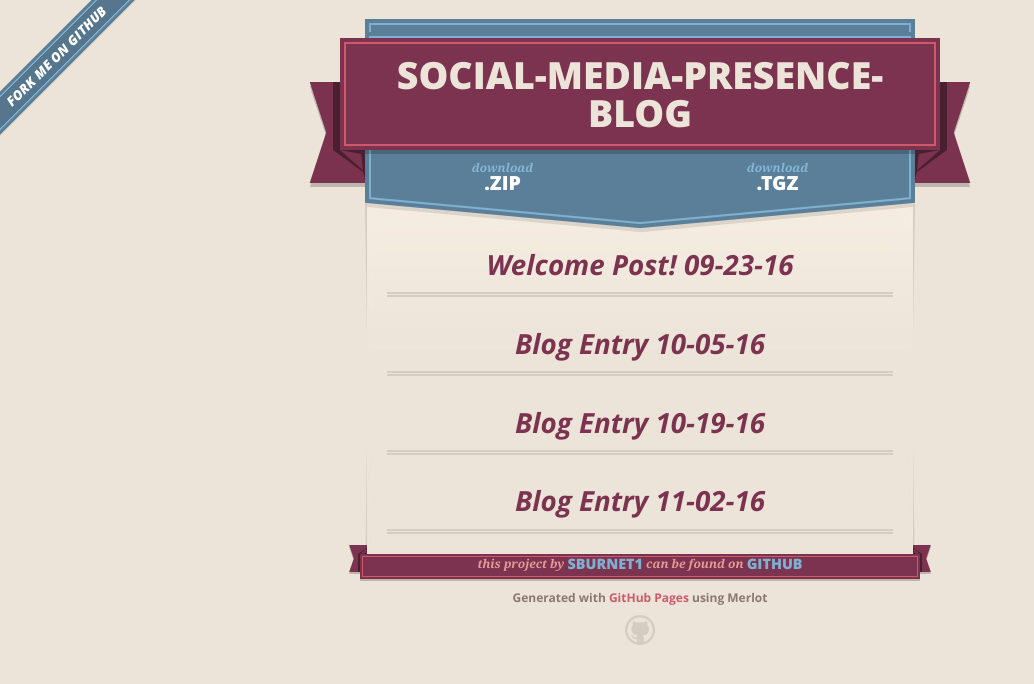
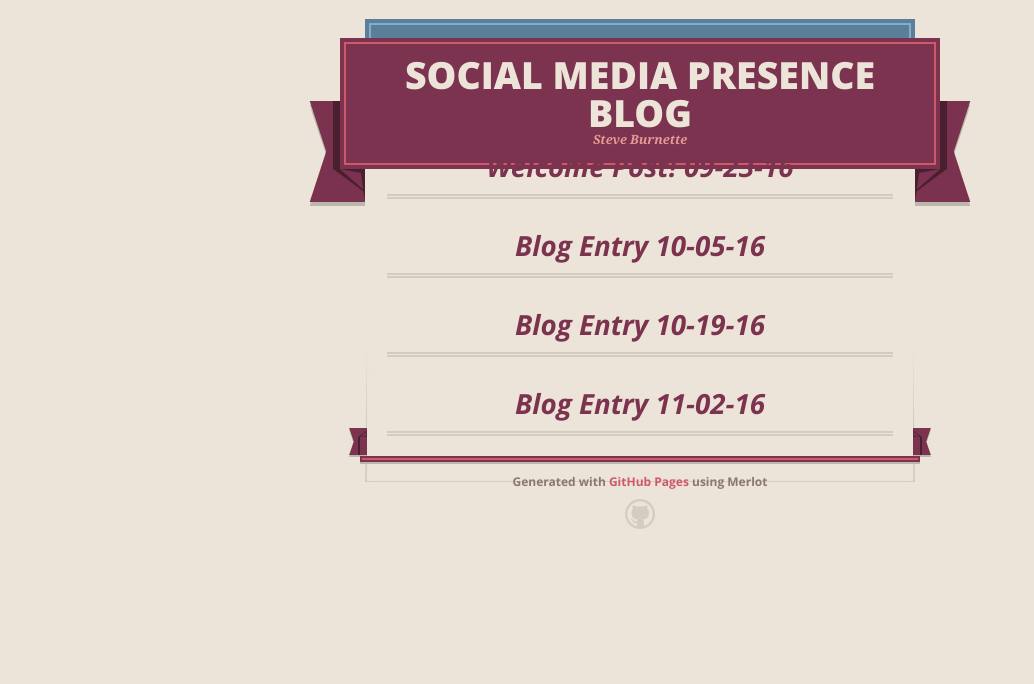
Before and after one commit to sburnet1/Social-Media-Presence-Blog, a Jekyll site: the page index.html, which Jekyll copies as it is, in a window 1280 px wide. Shown: the top 684 px of the page, without its empty margins (0-1034 px from the left). Built offline with Jekyll 4.4.1, drawn with Linux system fonts in a browser that asks for light colours; nearby versions of some CDN libraries.

Commit message:
Update index.html

```diff
--- a/index.html
+++ b/index.html
@@ -17,29 +17,26 @@
         $('#main_content').headsmart()
       })
     </script>
-    <title>Social-media-presence-blog by sburnet1</title>
+    <title>Social Media Presence Blog</title>
   </head>
 
   <body>
-    <a id="forkme_banner" href="https://github.com/sburnet1/Social-Media-Presence-Blog">View on GitHub</a>
+
     <div class="shell">
 
       <header>
         <span class="ribbon-outer">
           <span class="ribbon-inner">
-            <h1>Social-media-presence-blog</h1>
-            <h2></h2>
+            <h1>Social Media Presence Blog</h1>
+            <h2>Steve Burnette</h2>
           </span>
           <span class="left-tail"></span>
           <span class="right-tail"></span>
         </span>
       </header>
 
-      <section id="downloads">
-        <span class="inner">
-          <a href="https://github.com/sburnet1/Social-Media-Presence-Blog/zipball/master" class="zip"><em>download</em> .ZIP</a><a href="https://github.com/sburnet1/Social-Media-Presence-Blog/tarball/master" class="tgz"><em>download</em> .TGZ</a>
-        </span>
-      </section>
+
+
 
 
       <span class="banner-fix"></span>
@@ -62,7 +59,6 @@
       <footer>
         <span class="ribbon-outer">
           <span class="ribbon-inner">
-            <p>this project by <a href="https://github.com/sburnet1">sburnet1</a> can be found on <a href="https://github.com/sburnet1/Social-Media-Presence-Blog">GitHub</a></p>
           </span>
           <span class="left-tail"></span>
           <span class="right-tail"></span>
```
